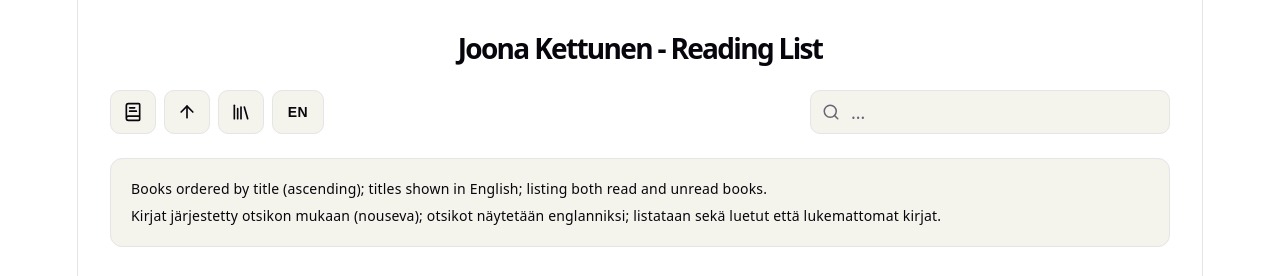
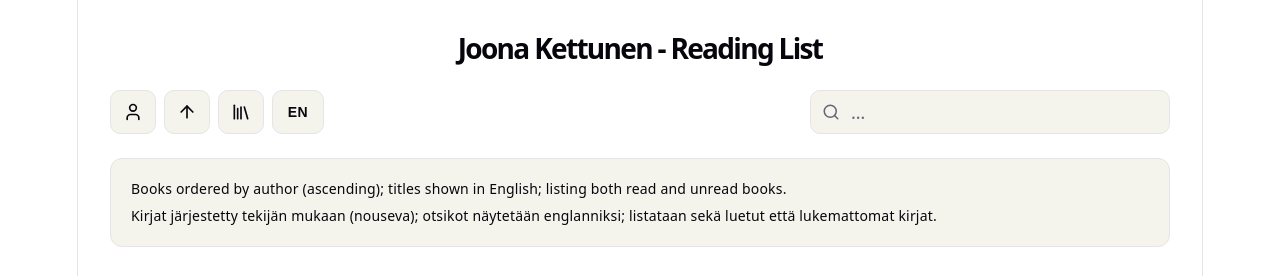
Before and after one commit to joonarafael/bookshelf, a React (Vite) app: page / in a window 1280 px wide. Shown: the top 276 px of the page. Built offline with nearby package versions, Linux system fonts and the light colour scheme.

Commit message:
Sort by Author by Default (#22)

```diff
--- a/src/app.tsx
+++ b/src/app.tsx
@@ -11,7 +11,7 @@ import { useVisibleBooks } from './use-visible-books';
 import './app.css';
 
 export const App = (): ReactElement => {
-    const [sortField, setSortField] = useState<SortField>('title');
+    const [sortField, setSortField] = useState<SortField>('author');
     const [sortDirection, setSortDirection] = useState<SortDirection>('asc');
     const [titleLanguage, setTitleLanguage] = useState<TitleLanguage>('en');
     const [readFilter, setReadFilter] = useState<ReadFilter>('all');
```
